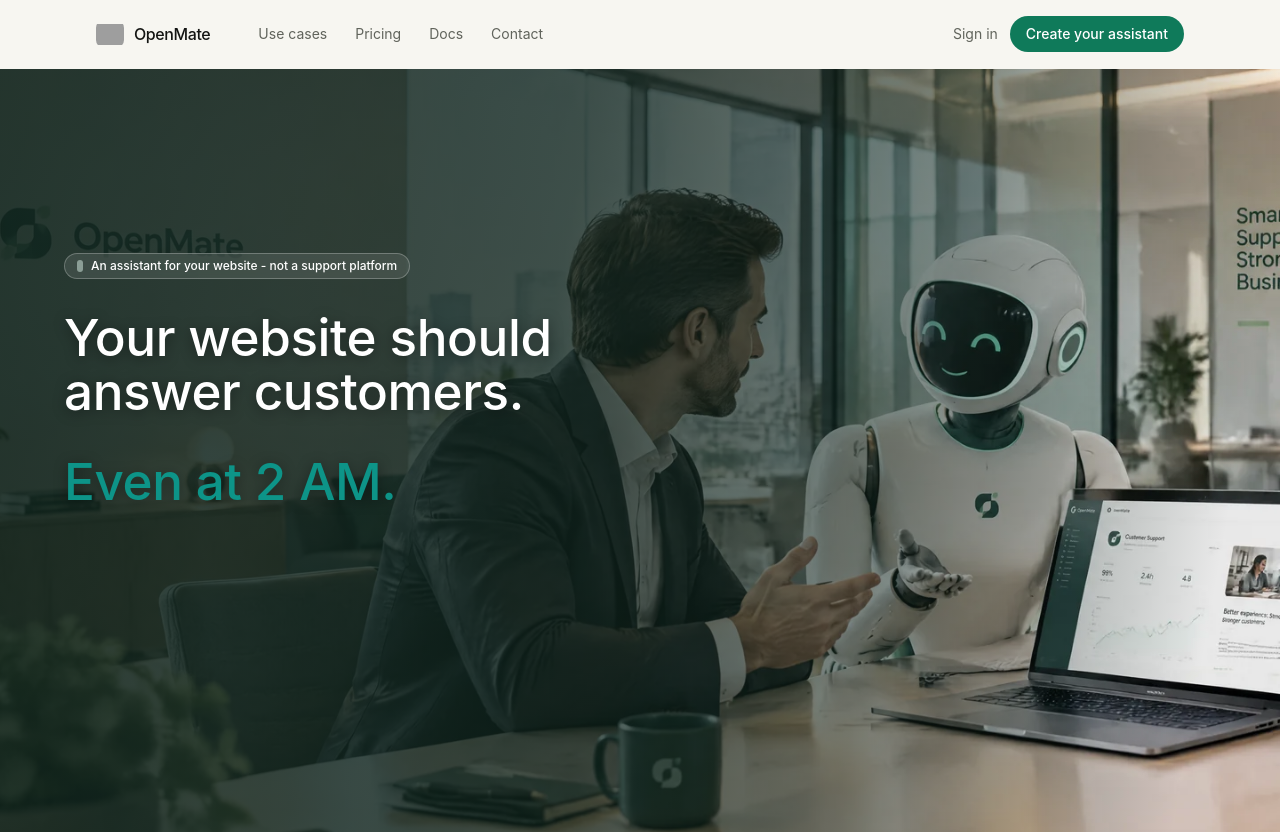
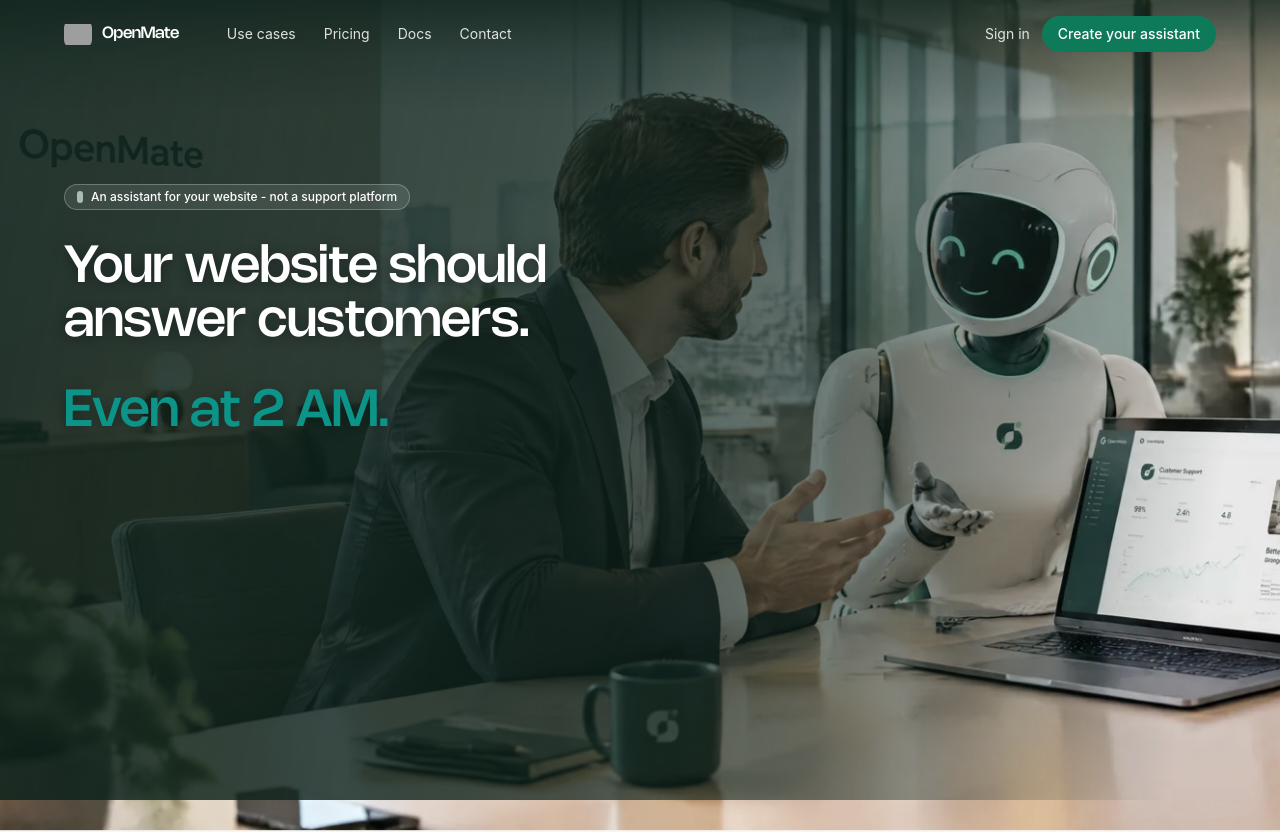
Before and after one commit to mahadanisubh/Openmate-dashboard, a Next.js app: page / in a window 1280 px wide. Shown: the top 832 px of the page. Built offline with nearby package versions, Linux system fonts and the light colour scheme; grey boxes are pictures that could not be loaded.

Commit message:
docs: update homepage copy and styles for T-013/T-014 deliverables

```diff
--- a/app/globals.css
+++ b/app/globals.css
@@ -1,10 +1,23 @@
 @import 'tailwindcss';
+
+/* Self-hosted NOHEMI (RajeshRajput; free for commercial use per the designer's product page), a
+ * single variable TTF carrying all nine weights. Display voice for headings and numerals; the body
+ * keeps the pinned system stack below so the marketing site and the widget shell still share one
+ * text voice. T-013, replacing Newsreader at the human's request. */
+@font-face {
+  font-family: 'Nohemi';
+  font-style: normal;
+  font-weight: 100 900;
+  font-display: swap;
+  src: url('/fonts/Nohemi-VF-BF6438cc58ad63d.ttf') format('truetype-variations');
+}
 
 /* The product theme. The marketing site and the widget shell share this sheet's values so a
  * visitor sees one design system before and after install. Source: T-012, matching the Figma Make
  * export; the widget's earlier navy palette was repointed onto these tokens. */
 @theme {
   --font-sans: -apple-system, 'Segoe UI', Roboto, 'Helvetica Neue', Arial, sans-serif;
+  --font-display: 'Nohemi', -apple-system, 'Segoe UI', Roboto, sans-serif;
 
   /* Ivory ground */
   --color-paper: #f7f6f1;
@@ -95,6 +108,9 @@
   .animate-float,
   .animate-marquee,
   .animate-count,
+  .animate-typing,
+  .animate-hero-drift,
+  .animate-hero-sweep,
   .hover-lift,
   .hover-scale {
     animation: none !important;
@@ -181,3 +197,69 @@
 .animate-count {
   animation: count 2s ease-in-out infinite;
 }
+
+/* Typing indicator: an exponential ease-out opacity pulse, not an elastic bounce.
+ * Real indicators ease; bounce reads as a toy. (Detector: bounce-easing.) */
+@keyframes typing {
+  0% {
+    opacity: 0.2;
+    transform: scale(0.85);
+  }
+  60% {
+    opacity: 1;
+    transform: scale(1);
+  }
+  100% {
+    opacity: 0.2;
+    transform: scale(0.85);
+  }
+}
+.animate-typing {
+  animation: typing 1.4s cubic-bezier(0.16, 1, 0.3, 1) infinite;
+}
+
+/* --- hero banner: cinematic image motion ---------------------------------
+ * The banner breathes rather than sitting frozen. A slow Ken Burns drift over 32s, and a light
+ * sweep that crosses every 9s. Both are transform/opacity-free of layout work and cost no JS.
+ * The sweep needs a very wide bright band masked to the sweep's own gradient, so it reads as
+ * light passing over the image, not a grey box sliding across it. */
+@keyframes hero-drift {
+  0% {
+    transform: scale(1.06) translate3d(0, 0, 0);
+  }
+  50% {
+    transform: scale(1.13) translate3d(-1.4%, -1.2%, 0);
+  }
+  100% {
+    transform: scale(1.06) translate3d(0, 0, 0);
+  }
+}
+.animate-hero-drift {
+  animation: hero-drift 32s ease-in-out infinite;
+  will-change: transform;
+}
+
+@keyframes hero-sweep {
+  0% {
+    transform: translateX(-120%) skewX(-14deg);
+    opacity: 0;
+  }
+  12% {
+    opacity: 0.5;
+  }
+  38% {
+    opacity: 0.5;
+  }
+  55% {
+    transform: translateX(120%) skewX(-14deg);
+    opacity: 0;
+  }
+  100% {
+    transform: translateX(120%) skewX(-14deg);
+    opacity: 0;
+  }
+}
+.animate-hero-sweep {
+  animation: hero-sweep 9s ease-in-out infinite;
+  will-change: transform, opacity;
+}
--- a/app/layout.js
+++ b/app/layout.js
@@ -9,6 +9,11 @@
 export default function RootLayout({ children }) {
   return (
     <html lang="en">
+      <head>
+        {/* Preload the display face: the above-the-fold headings wait on it. It is one variable TTF
+         * carrying all nine weights, so this single request covers every display weight. */}
+        <link rel="preload" href="/fonts/Nohemi-VF-BF6438cc58ad63d.ttf" as="font" type="font/ttf" crossOrigin="anonymous" />
+      </head>
       <body>{children}</body>
     </html>
   );
--- a/app/page.js
+++ b/app/page.js
@@ -4,10 +4,10 @@
 import UseCases from '../src/components/use-cases.jsx';
 import WhyOpenMate from '../src/components/why-openmate.jsx';
 import BeforeAfter from '../src/components/before-after.jsx';
-import ProofPrivacy from '../src/components/proof-privacy.jsx';
-import Numbers from '../src/components/numbers.jsx';
-import ForAgencies from '../src/components/for-agencies.jsx';
-import Pricing from '../src/components/pricing.jsx';
+// Parked for the v1 launch. Re-enable together with the /privacy and /terms routes:
+//   import ProofPrivacy from '../src/components/proof-privacy.jsx';
+//   import Numbers from '../src/components/numbers.jsx';
+//   import ForAgencies from '../src/components/for-agencies.jsx';
 import FinalCta from '../src/components/final-cta.jsx';
 import SiteFooter from '../src/components/site-footer.jsx';
 
@@ -16,24 +16,24 @@
 // header's scroll state. Reads end to end with JavaScript disabled through pricing.
 export default function Page() {
   return (
-    <div className="min-h-screen bg-paper text-ink">
+    <div className="relative min-h-screen bg-paper text-ink">
       <a
         href="#usecases"
         className="sr-only focus:not-sr-only focus:absolute focus:left-4 focus:top-4 focus:z-[60] focus:rounded-lg focus:bg-ink focus:px-4 focus:py-2 focus:text-sm focus:text-white"
       >
         Skip to content
       </a>
-      <SiteHeader />
+      <SiteHeader overlay />
       <main>
         <Hero />
         <Marquee />
         <UseCases />
         <WhyOpenMate />
         <BeforeAfter />
-        <ProofPrivacy />
-        <Numbers />
-        <ForAgencies />
-        <Pricing />
+        {/* Parked for the v1 launch — re-enable when /privacy and /terms ship. */}
+        {/* <ProofPrivacy /> */}
+        {/* <Numbers /> */}
+        {/* <ForAgencies /> */}
         <FinalCta />
       </main>
       <SiteFooter />
```
Also changed, not shown: 1 other file (tests, documents, lock files or other folders).
